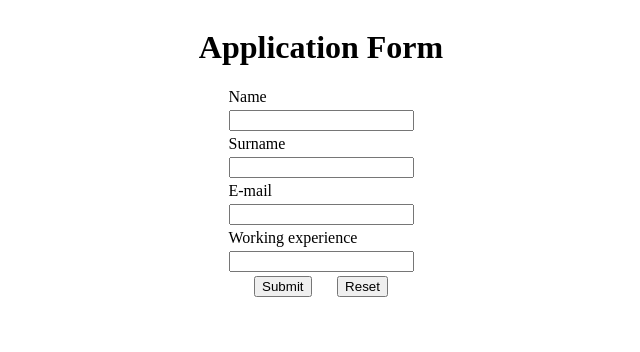
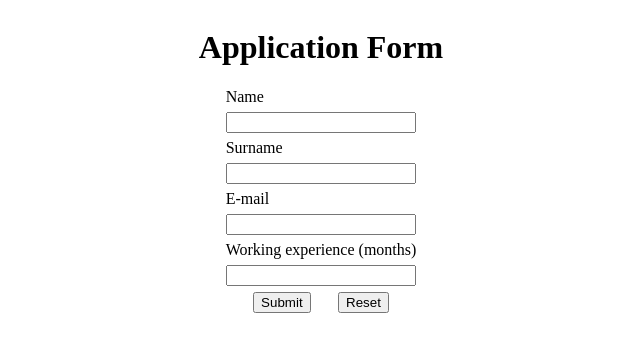
Before and after one commit to robertpalm/application-form, an Angular app: page / in a window 1280 px wide. Shown: the top 352 px of the page, without its empty margins (319-959 px from the left). Built offline with nearby package versions, Linux system fonts and the light colour scheme.

Commit message:
Basic input types & validations.

```diff
--- a/src/app/app.component.css
+++ b/src/app/app.component.css
@@ -8,8 +8,8 @@
 .form-container {
   display: flex;
   flex-direction: column;
-  gap: 4px;
-  margin-bottom: 4px;
+  gap: 6px;
+  margin-bottom: 6px;
 }
 
 .btn-container {
--- a/src/app/app.component.html
+++ b/src/app/app.component.html
@@ -4,13 +4,13 @@
     <form>
       <div class="form-container">
         <label>Name</label>
-        <input>
+        <input type="text" required>
         <label>Surname</label>
-        <input>
+        <input type="text" required>
         <label>E-mail</label>
-        <input>
-        <label>Working experience</label>
-        <input>
+        <input type="email" required>
+        <label>Working experience (months) </label>
+        <input type="number" required>
       </div>
       <div class="btn-container">
         <button>Submit</button>
```
